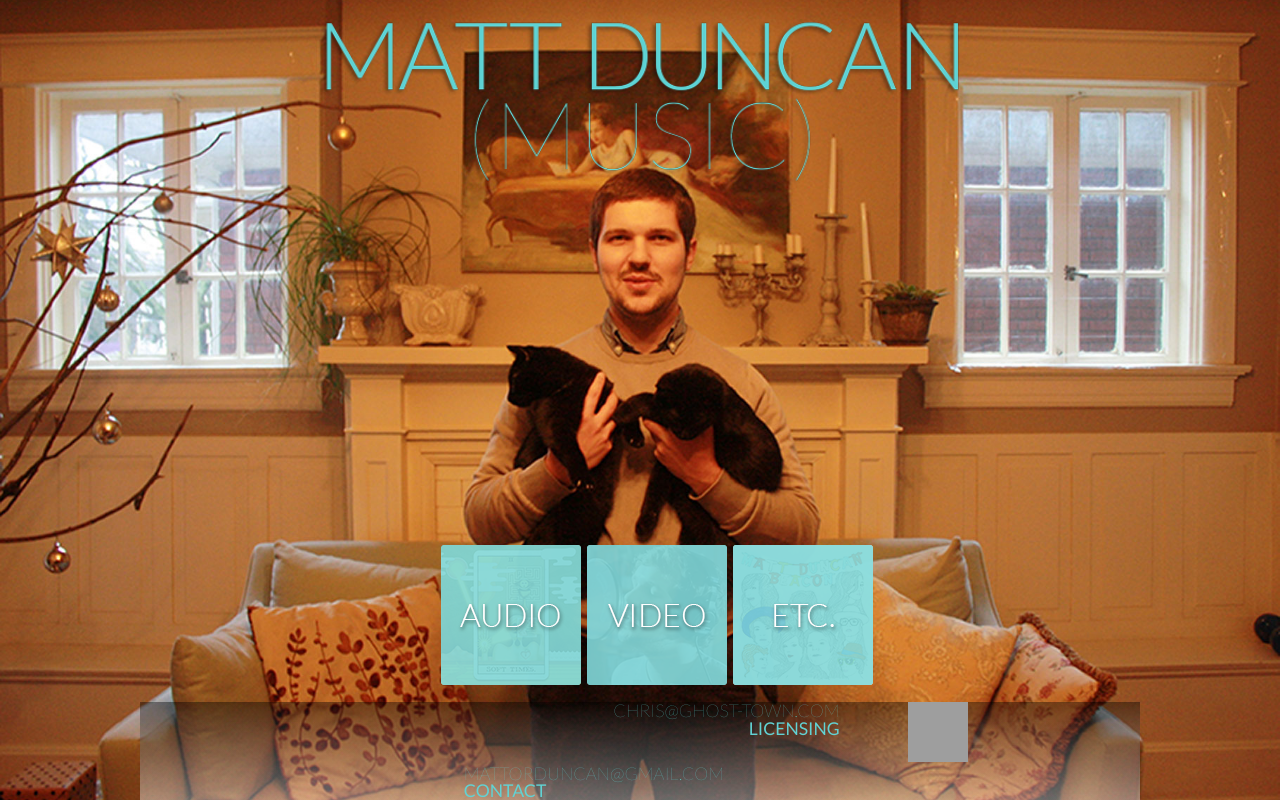
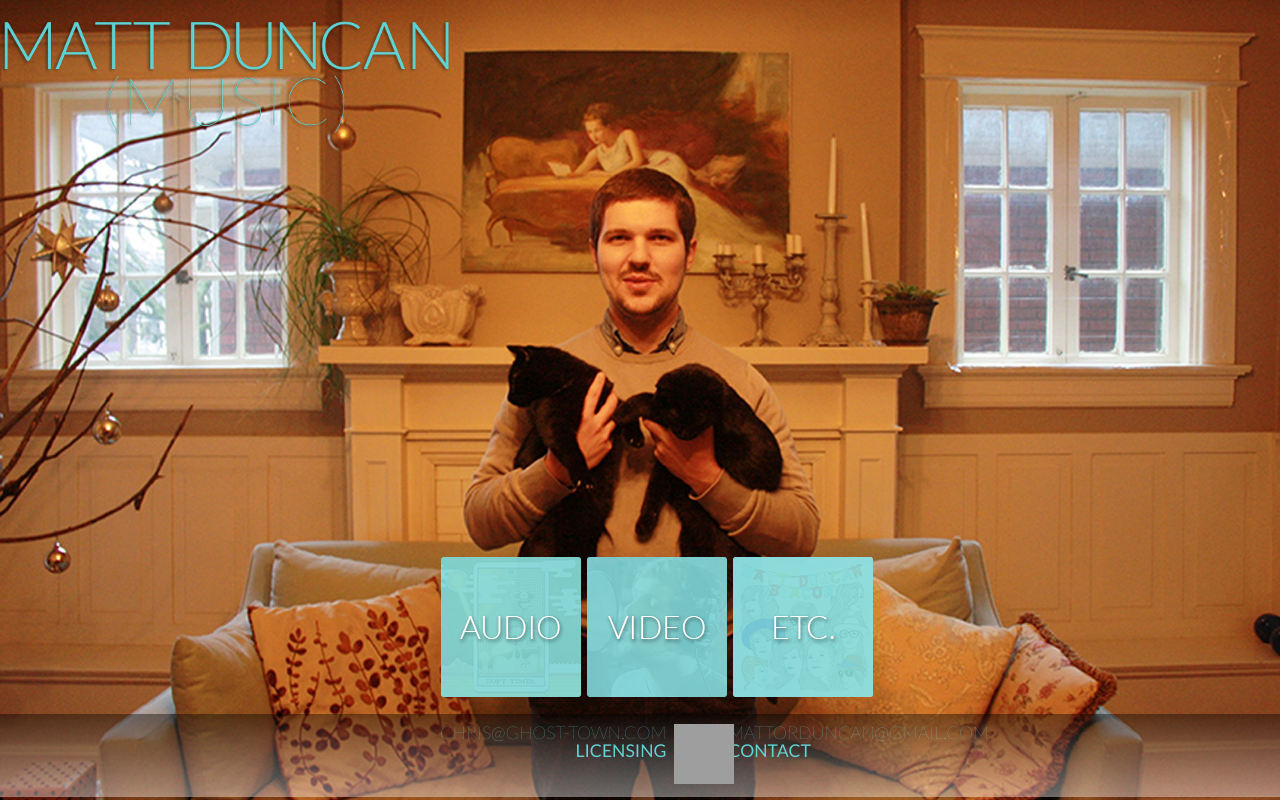
Before and after one commit to ainsleywagon/MattDuncanMusic, a plain HTML site: page Matt Site/index.html in a window 1280 px wide. Drawn offline with Linux system fonts and the light colour scheme; grey boxes are pictures that could not be loaded.

Commit message:
trying everything to fix that gd footer

```diff
--- a/Matt Site/etcstyle.css
+++ b/Matt Site/etcstyle.css
@@ -1,5 +1,5 @@
   html {
-     background: url(images/catsbig300dpi.jpg) no-repeat center center fixed;
+     background: url(images/catsbig150dpi.jpg) no-repeat center center fixed;
      -webkit-background-size: cover;
      -moz-background-size: cover;
      -o-background-size: cover;
@@ -9,9 +9,19 @@
    body {
      width: 90%;
      height: 90%;
-     background: rgba(233,233,233,0.4);
+     padding: 20px;
      margin: auto;
      margin-top: 20px;
+/* BROWSER-COMPATIBLE GRADIENTS */
+        background: -moz-linear-gradient(top, rgba(0,0,0,0.4) 0%, rgba(255,255,255,0.4) 100%); /* FF3.6+ */
+        background: -webkit-gradient(linear, left top, left bottom, color-stop(0%,rgba(0,0,0,0.4)), color-stop(100%,rgba(255,255,255,0.4))); /* Chrome,Safari4+ */
+        background: -webkit-linear-gradient(top, rgba(0,0,0,0.4) 0%,rgba(255,255,255,0.4) 100%); /* Chrome10+,Safari5.1+ */
+        background: -o-linear-gradient(top, rgba(0,0,0,0.4) 0%,rgba(255,255,255,0.4) 100%); /* Opera 11.10+ */
+        background: -ms-linear-gradient(top, rgba(0,0,0,0.4) 0%,rgba(255,255,255,0.4) 100%); /* IE10+ */
+        background: linear-gradient(to bottom, rgba(0,0,0,0.4) 0%,rgba(255,255,255,0.4) 100%); /* W3C */
+        filter: progid:DXImageTransform.Microsoft.gradient( startColorstr='#66000000', endColorstr='#66ffffff',GradientType=0 ); /* IE6-9 */
+/*  BROWSER-COMPATIBLE GRADIENTS */
+
    }
 
    #wrapper {
--- a/Matt Site/index.html
+++ b/Matt Site/index.html
@@ -10,12 +10,12 @@
     <link rel="stylesheet" href="http://fonts.googleapis.com/css?family=Lato:700" />
 <![endif]-->
     <link rel="stylesheet" type="text/css" href="style.css">
-    <link rel="stylesheet" type="text/css" href="mediaqueries.css">
+ <!--    <link rel="stylesheet" type="text/css" href="mediaqueries.css"> -->
     </head>
 
   <body>
     <div id="title">
-      <img class="title" src="images/title.png" alt="Matt Duncan (Music)" style="width: 50%; position: relative; margin-top: 20px;"/>
+      <img class="title" src="images/title.png" alt="Matt Duncan (Music) Title" title="Matt Duncan Music" width="450" height="117" align="middle"  style="text-align: center; position: relative; margin-top: 20px;"/>
     </div>
 
     <div id="wrapper">
--- a/Matt Site/style.css
+++ b/Matt Site/style.css
@@ -37,7 +37,7 @@ body {
 
       body {
         font-family: 'Lato', Arial, sans-serif;
-        text-align: center;
+/*         text-align: center; */
         margin: 0px;
         width: 100%;
         height: 100%;
@@ -80,17 +80,31 @@ body {
 Site Title
 ******************/
 
-
-    #title img {
+    div#title {
     display: block;
-    width: 75%;
     height: auto;
     width: auto\9; /* ie8 */
+    text-align: center;
+    }
+
+    .title img {
+      text-align: center;
+      display: center;
+      display: middle;
     }
 
 /******************
 Main Links
 ******************/
+
+    #wrapper {
+       position:fixed;
+       left:0px;
+       bottom:0px;
+       width:100%;
+       margin-left: auto;
+       margin-right: auto;
+       }
 
     #linkcloud {
       position: relative;
@@ -107,12 +121,11 @@ Main Links
 
     #linkcloud a {
       display: block;
-      float: left;
       left: -50%;
       position: relative;
       height: 140px;
-      width:140px;
-      margin:3px;
+      width: 140px;
+      margin: 3px;
     }
 
     #linkcloud a img {
@@ -144,7 +157,8 @@ Contact Links
         font-size: 1.1em;
         margin-left: auto;
         margin-right: auto;
-        width: 1000px;
+        width: 100%;
+        vertical-align: top;
 
 /* BROWSER-COMPATIBLE GRADIENTS */
         background: -moz-linear-gradient(top, rgba(0,0,0,0.4) 0%, rgba(255,255,255,0.4) 100%); /* FF3.6+ */
@@ -175,6 +189,8 @@ Contact Links
 
       .span5, .span2 {
         display: inline-block;
+        vertical-align: top;
+        margin: 10px 2px;
       }
 
       .span2 {
@@ -195,13 +211,6 @@ Contact Links
         font-weight: 500;
       }
 
-      #wrapper {
-       position:fixed;
-       left:0px;
-       bottom:0px;
-       width:100%;
-       }
-
       #footer {
         width: 100%;
         margin-left: auto;
```
